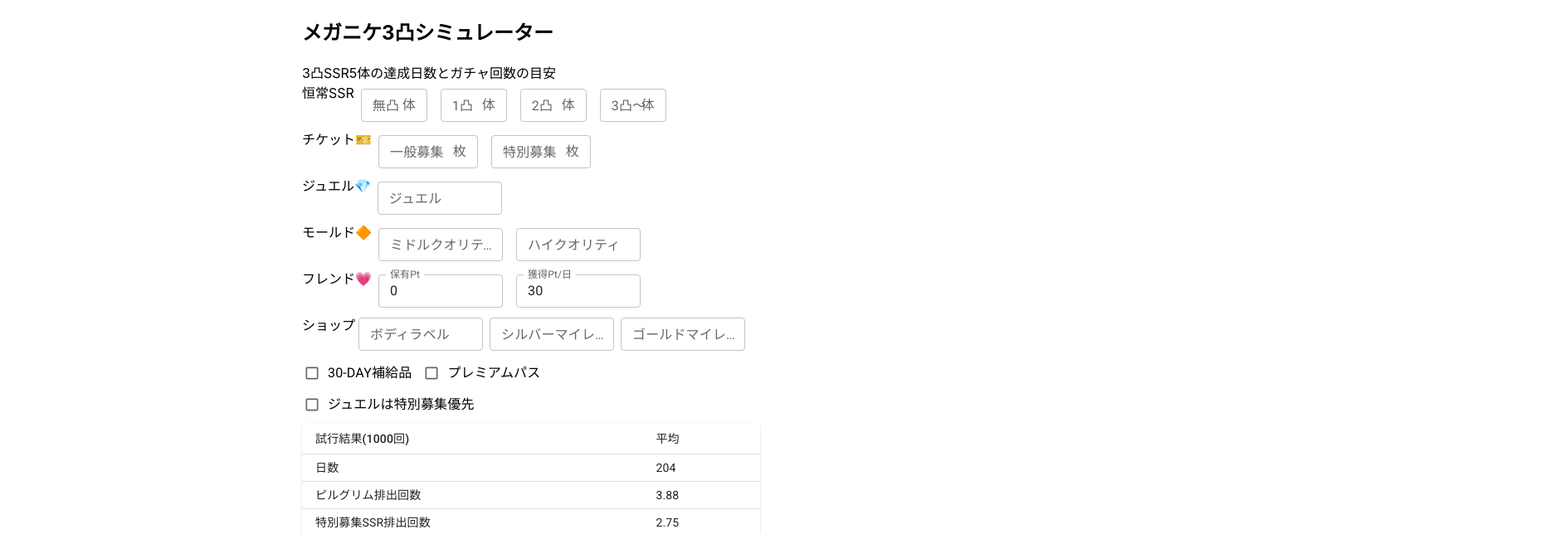
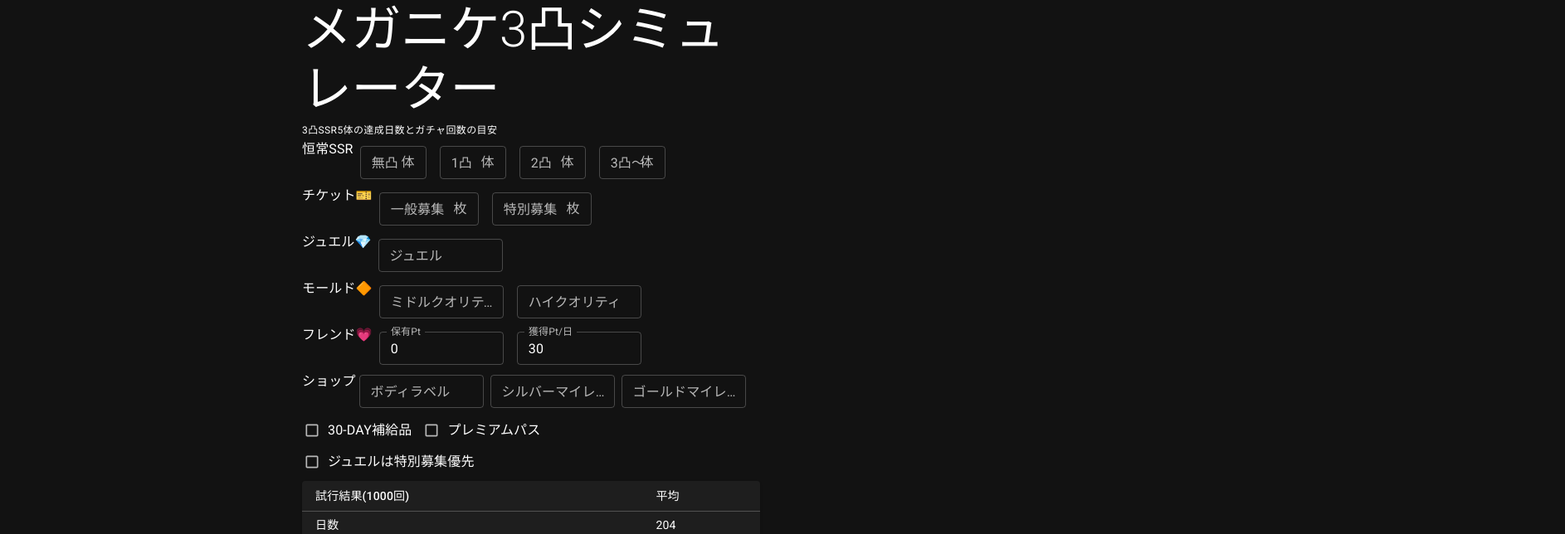
Before and after one commit to taroy5913/nikke-simulator, a React (Create React App) app: page / in a window 1280 px wide. Shown: the top 644 px of the page at 83% size, 1886 px wide, since content can reach past the window. Built offline with nearby package versions, Linux system fonts and the light colour scheme.

Commit message:
#22 Switch theme to dark.

```diff
--- a/src/App.tsx
+++ b/src/App.tsx
@@ -1,6 +1,7 @@
-import { Box, Checkbox, FormControl, FormControlLabel, FormGroup, Grid, InputAdornment, Paper, Table, TableBody, TableCell, TableContainer, TableHead, TableRow, TextField } from '@mui/material';
+import { Box, Checkbox, createTheme, CssBaseline, FormControl, FormControlLabel, FormGroup, Grid, InputAdornment, Paper, Table, TableBody, TableCell, TableContainer, TableHead, TableRow, TextField, ThemeProvider, Typography } from '@mui/material';
 import { Container } from '@mui/system';
-import React, { useEffect } from 'react';
+import { useTheme } from '@mui/material/styles';
+import React from 'react';
 
 const sortForWishlist = (nikkes: number[]):number[] => {
   let a = nikkes.filter(x => x < 4);
@@ -376,6 +377,11 @@ export enum LocalStorageKeys {
 };
 
 const App = () => {
+  const theme = createTheme({
+    palette: {
+      mode: "dark"
+    }
+  });
   const [numSSR0, setNumSSR0] = React.useState<string>("");
   const [numSSR1, setNumSSR1] = React.useState<string>("");
   const [numSSR2, setNumSSR2] = React.useState<string>("");
@@ -493,11 +499,12 @@ const App = () => {
     useGemsForAdvanced
   });
   return (
+    <ThemeProvider theme={theme}>
+      <CssBaseline />
       <Container maxWidth="sm">
-      <h2>メガニケ3凸シミュレーター</h2>
-      <div>3凸SSR5体の達成日数とガチャ回数の目安</div>
+        <Typography variant='h2'>メガニケ3凸シミュレーター</Typography>
+        <Typography variant='caption'>3凸SSR5体の達成日数とガチャ回数の目安</Typography>
         <Box sx={{display: "flex", flexWrap: "wrap"}}>
-        <div>
           <Box component="form" sx={{"& > :not(style)": {m: 1, width: "25ch"}}}>
             恒常SSR
             <TextField label="無凸" placeholder="10" value={numSSR0} onChange={e => {
@@ -575,7 +582,6 @@ const App = () => {
               </FormGroup>
             </FormControl>
           </Box>
-        </div>
         </Box>
         <TableContainer component={Paper}>
           <Table size="small">
@@ -729,6 +735,7 @@ const App = () => {
           </Table>
         </TableContainer>
       </Container>
+    </ThemeProvider>
   );
 }
 
```
Lines whose indentation alone changed are shown as unchanged.
